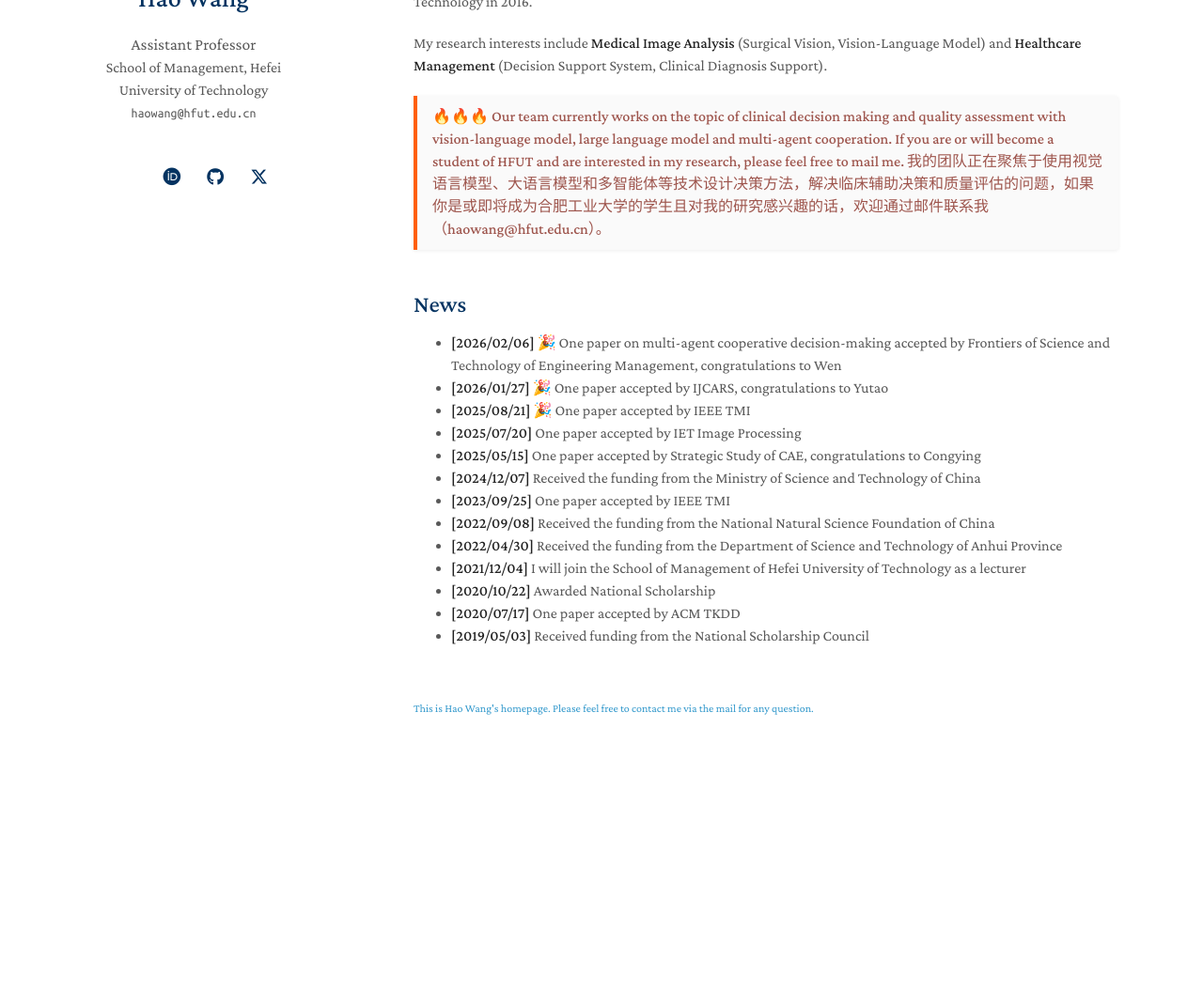
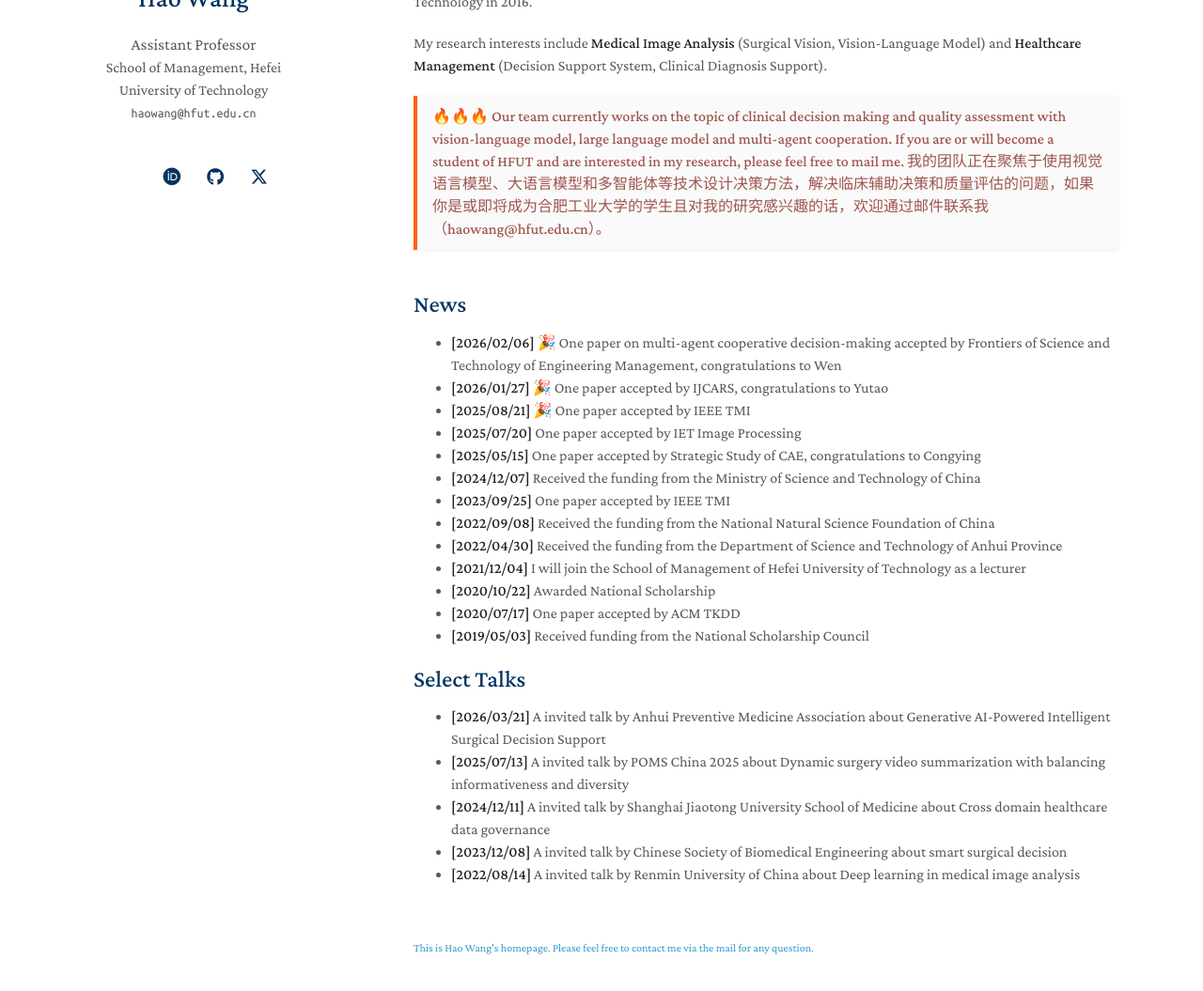
Before and after one commit to Waynehfut/waynehfut.github.io, a Jekyll site: the page built from index.md, in a window 1280 px wide and 1340 px high, cut to the strip 250-1305 px from the top of the window. Shown: the whole strip at 94% size. Built offline with Jekyll 4.4.1, drawn with Linux system fonts in a browser that asks for light colours; a style sheet for code colours, icons or effects is not loaded.

Commit message:
update info

```diff
--- a/_data/navigation.yml
+++ b/_data/navigation.yml
@@ -1,4 +1,6 @@
 main:
+  - title: "Awards"
+    url: awards/
   - title: "Teaching"
     url: teaching/
   - title: "Services"
--- a/index.md
+++ b/index.md
@@ -33,3 +33,11 @@ My research interests include **Medical Image Analysis** (Surgical Vision, Visio
 - **[2020/10/22]** Awarded National Scholarship
 - **[2020/07/17]** One paper accepted by ACM TKDD
 - **[2019/05/03]** Received funding from the National Scholarship Council
+
+## Select Talks
+
+- **[2026/03/21]** A invited talk by Anhui Preventive Medicine Association about Generative AI-Powered Intelligent Surgical Decision Support
+- **[2025/07/13]** A invited talk by POMS China 2025 about Dynamic surgery video summarization with balancing informativeness and diversity
+- **[2024/12/11]** A invited talk by Shanghai Jiaotong University School of Medicine about Cross domain healthcare data governance
+- **[2023/12/08]** A invited talk by Chinese Society of Biomedical Engineering about smart surgical decision
+- **[2022/08/14]** A invited talk by Renmin University of China about Deep learning in medical image analysis
```
Also changed, not shown: awards.md (added, +12 -0 lines), services.md (+3 -0 lines), teaching.md (+3 -16 lines).
